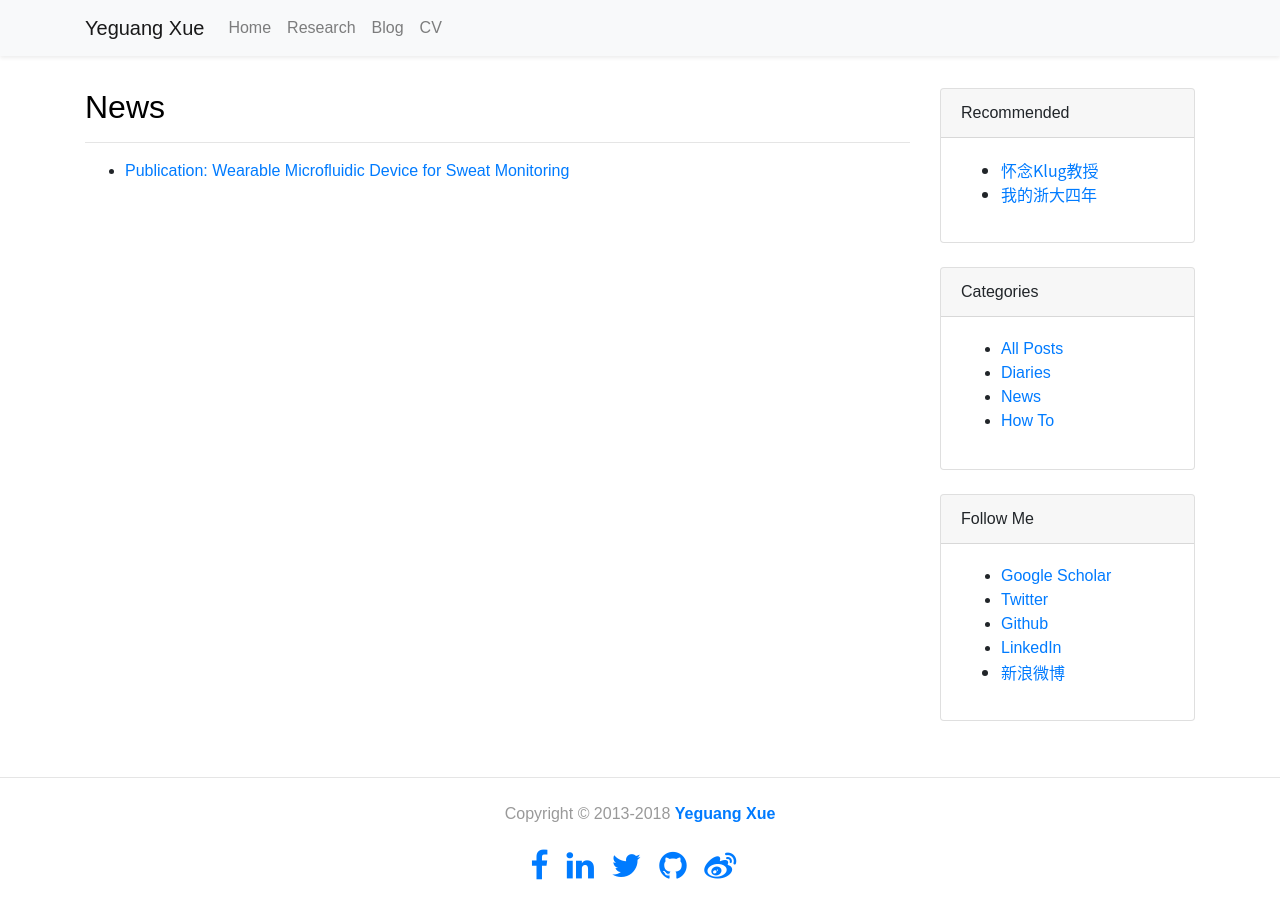
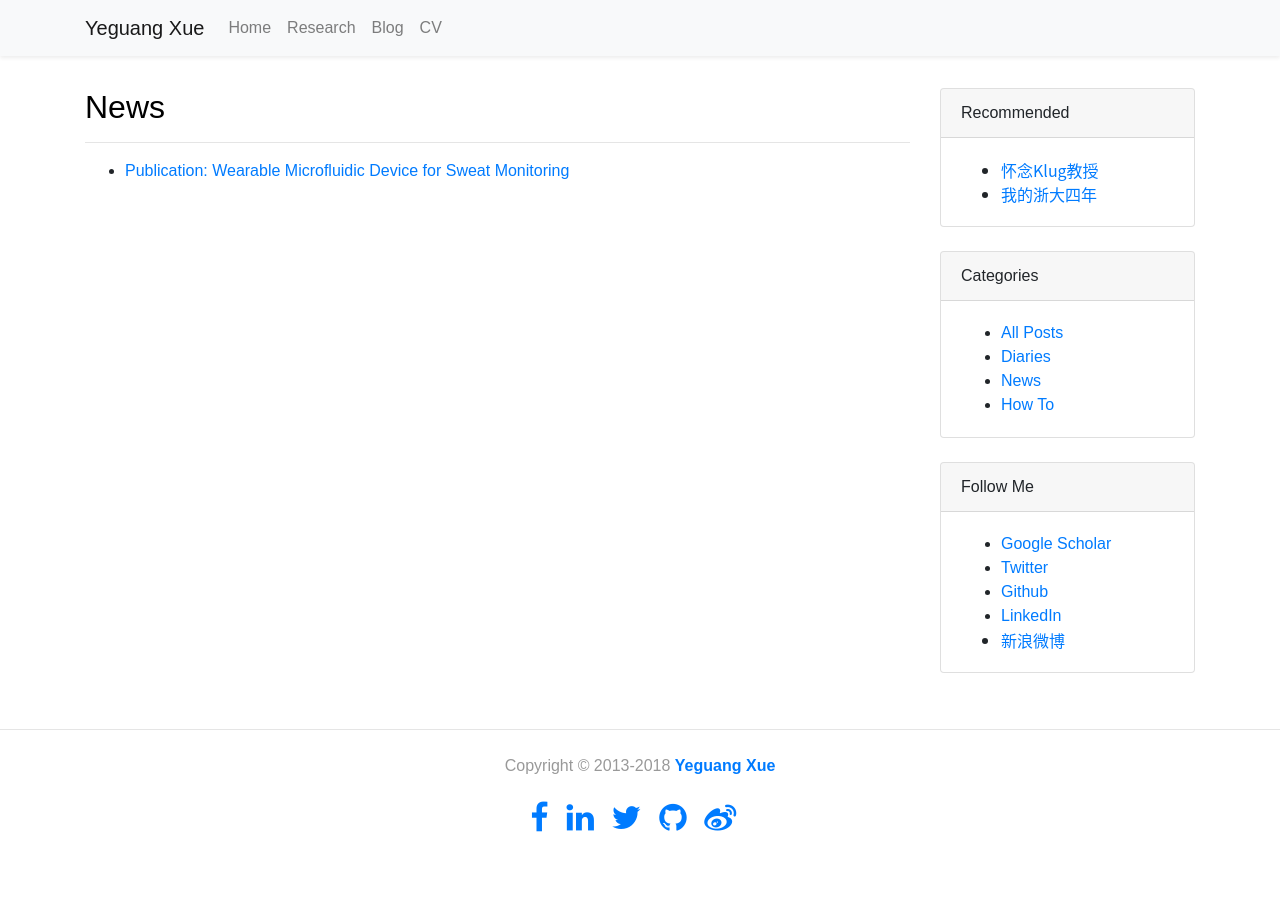
Before and after one commit to yeguang-xue/yeguang-xue.github.io, a Jekyll site: the page built from blog/news.html, in a window 1280 px wide and 932 px high. Shown: the top 919 px of the window. Built offline with Jekyll 4.4.1, drawn with Linux system fonts in a browser that asks for light colours.

Commit message:
minor fix for card display

```diff
--- a/_includes/side-panels.html
+++ b/_includes/side-panels.html
@@ -1,7 +1,7 @@
 <div class="card mb-4 d-none d-md-block">
     <div class="card-header">Recommended</div>
     <div class="card-body">
-        <ul>
+        <ul class="mb-0">
             <li class='sc-content'>
                 <a href="{{ site.baseurl }}/blog/2016/06/03/klug">
                     怀念Klug教授
@@ -19,7 +19,7 @@
 <div class="card mb-4">
     <div class="card-header">Categories</div>
     <div class="card-body">
-        <ul>
+        <ul class="mb-0">
             <li>
                 <a href="{{ site.baseurl }}/blog/list">All Posts</a>
             </li>
@@ -35,7 +35,7 @@
 <div class="card mb-4 d-none d-md-block">
     <div class="card-header">Follow Me</div>
     <div class="card-body">
-        <ul>
+        <ul class="mb-0">
             <li><a href="https://scholar.google.com/citations?user=Dx2UZ0sAAAAJ&hl=en" target="_blank">Google Scholar</a>
             </li>
             <li><a href="https://twitter.com/blackholexyg" target="_blank">Twitter</a>
```
